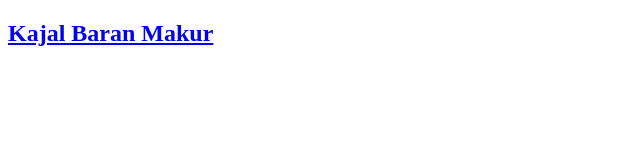
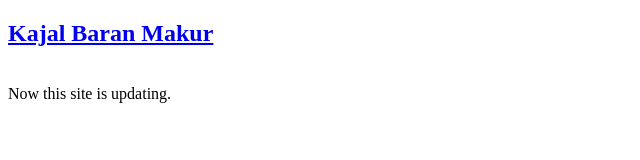
Before and after one commit to Kajalbaranmakur/blog, a plain HTML site: page index.html in a window 1280 px wide. Shown: the whole page, without its empty margins (0-640 px from the left). Drawn offline with Linux system fonts and the light colour scheme.

Commit message:
Update index.html

```diff
--- a/index.html
+++ b/index.html
@@ -4,6 +4,7 @@
 	<title>kbmakur</title>
 </head>
 <body>
-    <a href="https://kajalbaranmakur.github.io/web/"><h2> Kajal Baran Makur </h2></a>
+    <a href="https://kajalbaranmakur.github.io/web/"><h2> Kajal Baran Makur </h2></a><br>
+	Now this site is updating.
 </body>
 </html>
```
